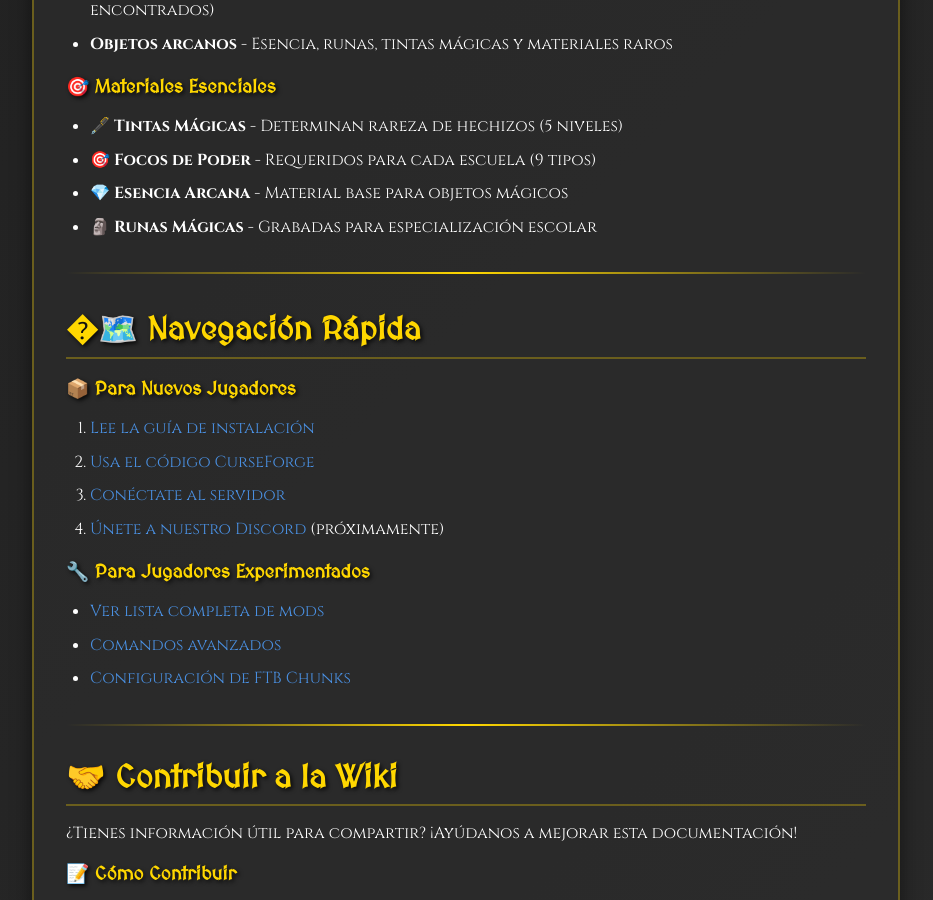
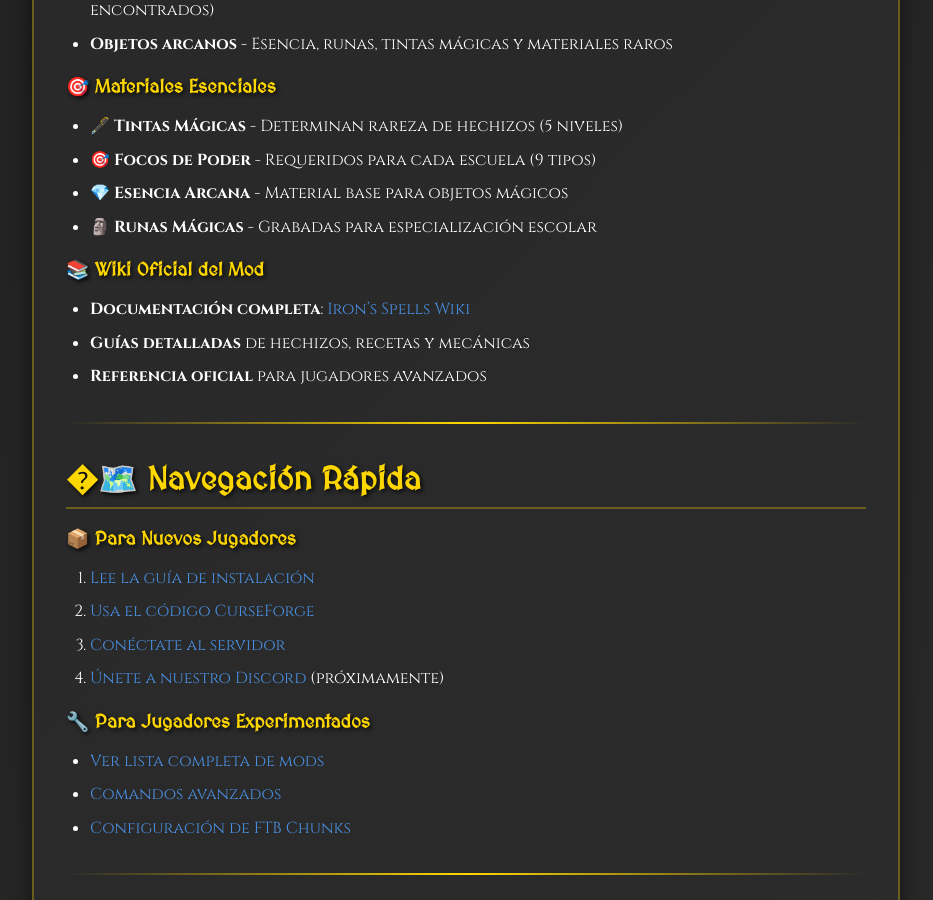
Before and after one commit to evilthork/iberiansmc, a Jekyll site: the page built from index.md, in a window 1280 px wide and 900 px high, scrolled down 2448 px. Shown: the whole window, without its empty margins (174-1107 px from the left). Built offline with Jekyll 4.4.1, drawn with Linux system fonts in a browser that asks for light colours.

Commit message:
Añadir enlace a wiki oficial de Iron's Spells

```diff
--- a/index.md
+++ b/index.md
@@ -76,6 +76,11 @@
 - **💎 Esencia Arcana** - Material base para objetos mágicos
 - **🗿 Runas Mágicas** - Grabadas para especialización escolar
 
+### 📚 **Wiki Oficial del Mod**
+- **Documentación completa**: [Iron's Spells Wiki](https://iron.wiki/1_19/)
+- **Guías detalladas** de hechizos, recetas y mecánicas
+- **Referencia oficial** para jugadores avanzados
+
 ---
 
 ## �🗺️ Navegación Rápida
```
Also changed, not shown: README.md.
